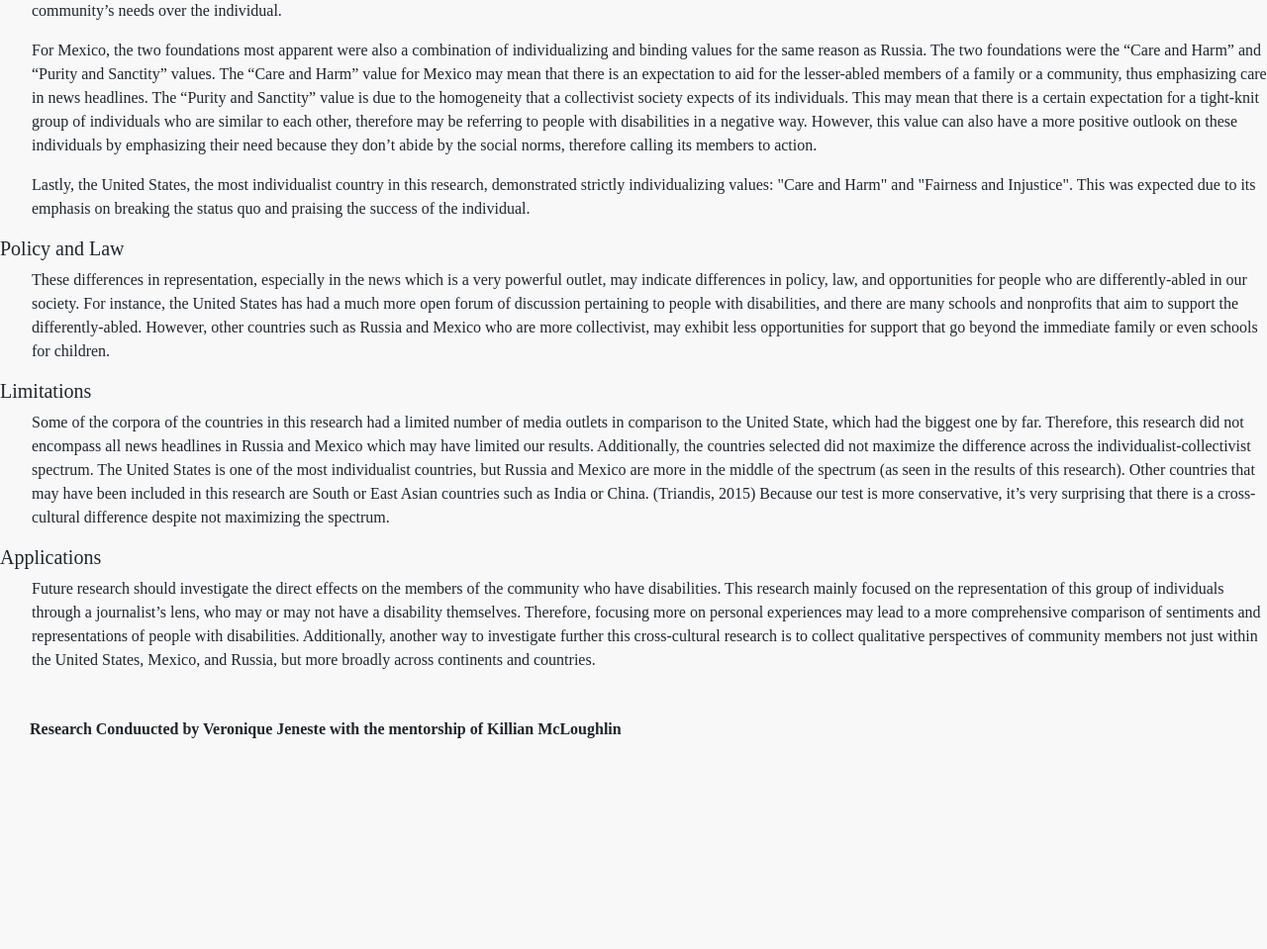
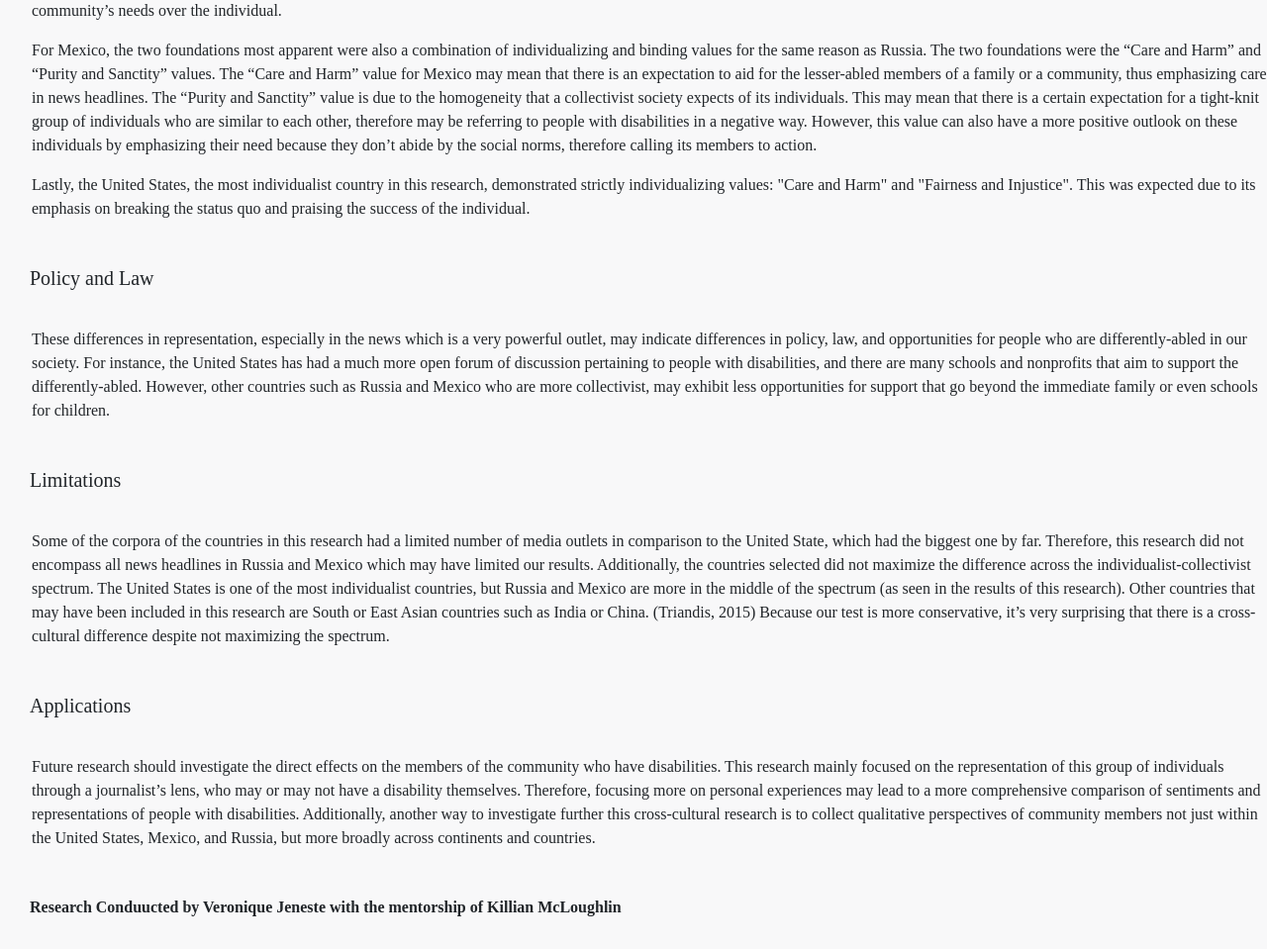
Before and after one commit to vjeneste/Research_Website_Deliverable, a Flask app: page /discussion in a window 1280 px wide. Shown: the part 519-1478 px from the top of the page at 99% size. Before the commit the page ends 1265 px from the top, so only its background shows below. Run offline with Flask 3, Linux system fonts and the light colour scheme.

Commit message:
edited more layout

```diff
--- a/Research_Deliverable/Research_Deliverable/Research_Deliverable/templates/discussion.html
+++ b/Research_Deliverable/Research_Deliverable/Research_Deliverable/templates/discussion.html
@@ -75,7 +75,7 @@
   </div>
 
 
-  <h5> Policy and Law </h5>
+  <h5 style = "padding: 30px"> Policy and Law </h5>
   <div>
     <ul>
       <p>
@@ -89,7 +89,7 @@
   </div>
 
 
-  <h5> Limitations </h5>
+  <h5 style = "padding: 30px"> Limitations </h5>
   <div>
     <ul>
       <p>
@@ -105,7 +105,7 @@
   </div>
 
 
-  <h5> Applications </h5>
+  <h5 style = "padding: 30px"> Applications </h5>
   <div>
     <ul>
       <p>
```
